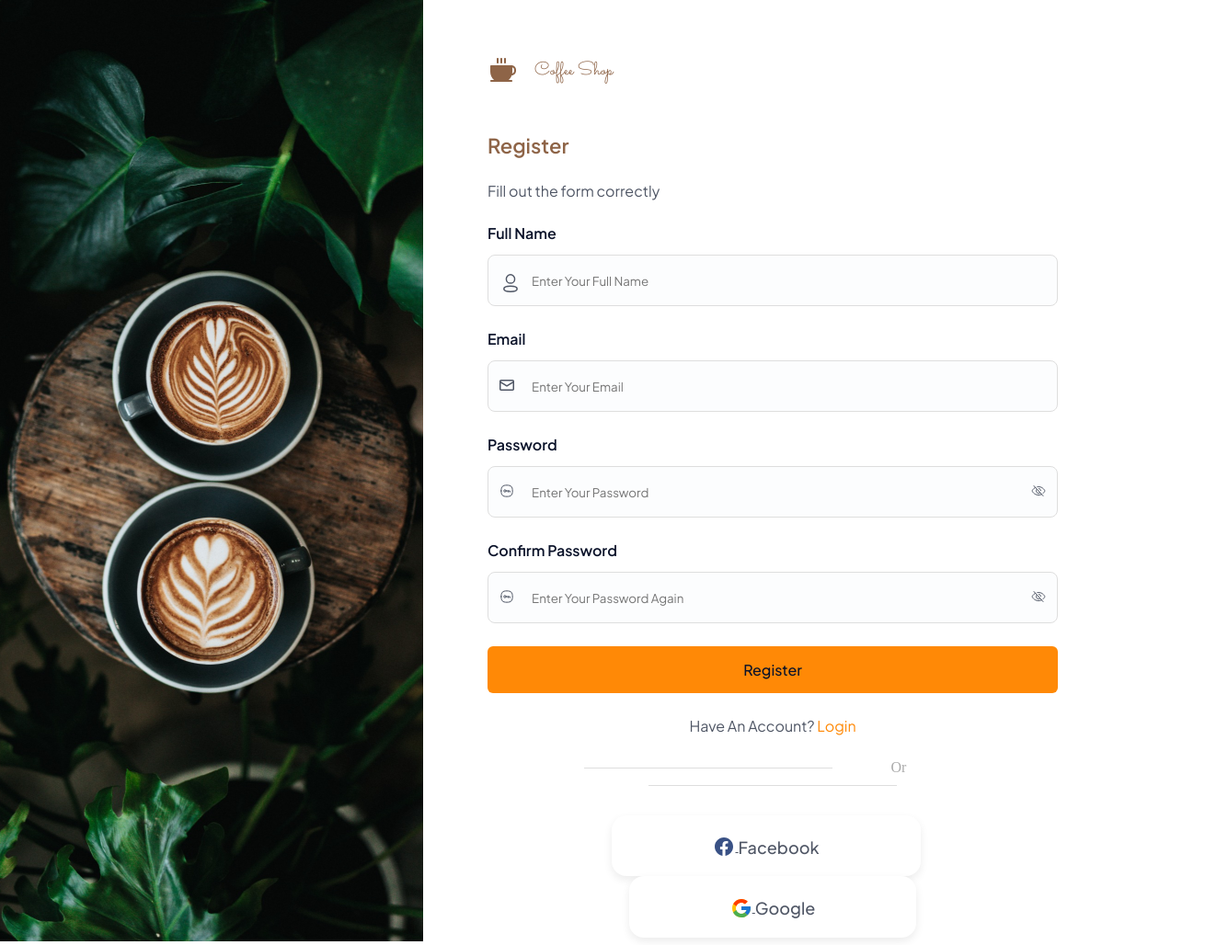
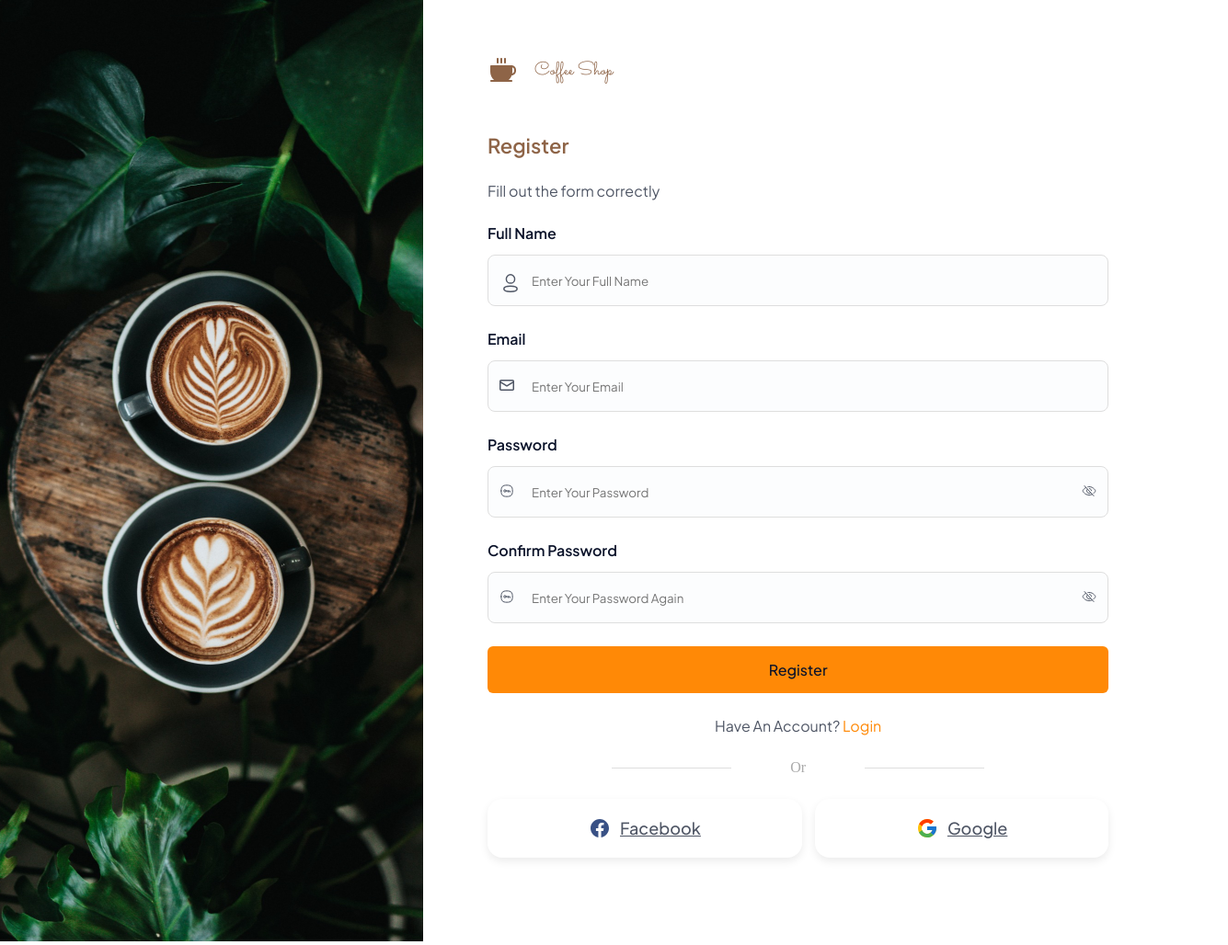
Before and after one commit to adityabastyas/koda-b6-html, a plain HTML site: page pages/register.html in a window 1280 px wide. Shown: the whole page at 92% size, 1335 px wide, since content can reach past the window. Drawn offline with Linux system fonts and the light colour scheme.

Commit message:
feat: responsive layout min-width 640px and 768px

```diff
--- a/pages/register.html
+++ b/pages/register.html
@@ -1,4 +1,4 @@
-<!DOCTYPE html>
+<!doctype html>
 <html lang="en">
   <head>
     <meta charset="UTF-8" />
--- a/style/register.css
+++ b/style/register.css
@@ -11,12 +11,10 @@
 }
 
 div.img {
-  width: 460px;
-  float: left;
+  display: none;
 }
 main {
-  margin-left: 460px;
-  padding: 61px 130px 0 70px;
+  padding: 37px 20px;
 }
 
 .logo img,
@@ -144,7 +142,8 @@
 div.line {
   border-bottom: 0.5px solid #dedede;
   display: inline-block;
-  width: 270px;
+  /* width: 270px; */
+  width: 130px;
   vertical-align: middle;
 }
 
@@ -167,7 +166,8 @@
   display: inline-block;
   background-color: #ffffff;
   border-radius: 16px;
-  padding: 20px 110px;
+  /* padding: 20px 110px; */
+  padding: 20px;
   color: #4f5665;
   font-weight: 500;
   font-size: 18px;
@@ -176,9 +176,73 @@
 }
 
 .facebook-icon,
-.facebook,
-.google-icon,
-.google {
+.google-icon {
   display: inline-block;
   vertical-align: middle;
 }
+
+.facebook,
+.google {
+  display: none;
+}
+
+@media (min-width: 640px) {
+  .container {
+    display: grid;
+    grid-template-areas: "img main";
+    grid-template-columns: 1fr 1fr;
+  }
+  div.img {
+    display: block;
+    grid-area: img;
+  }
+  main {
+    padding: 61px 100px 0 70px;
+    grid-area: main;
+  }
+  a.container-facebook,
+  a.container-google {
+    padding: 20px 110px;
+    display: flex;
+    gap: 10px;
+  }
+
+  .container-icon {
+    display: flex;
+  }
+
+  .facebook,
+  .google {
+    display: block;
+  }
+}
+@media (min-width: 768px) {
+  .container {
+    display: grid;
+    grid-template-areas: "img main";
+    grid-template-columns: 1fr 1fr;
+  }
+  div.img {
+    display: block;
+    grid-area: img;
+  }
+  main {
+    padding: 61px 130px 0 70px;
+    grid-area: main;
+  }
+  a.container-facebook,
+  a.container-google {
+    padding: 20px 110px;
+    display: flex;
+    gap: 10px;
+  }
+
+  .container-icon {
+    display: flex;
+  }
+
+  .facebook,
+  .google {
+    display: block;
+  }
+}
```
